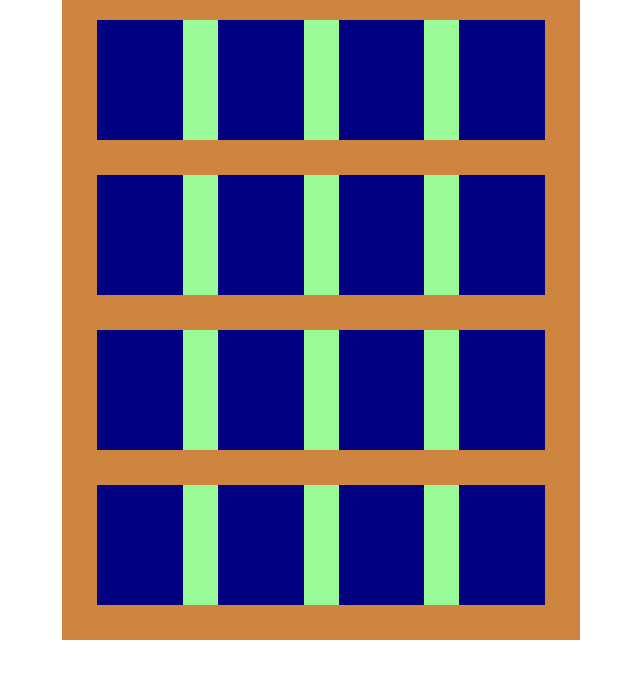
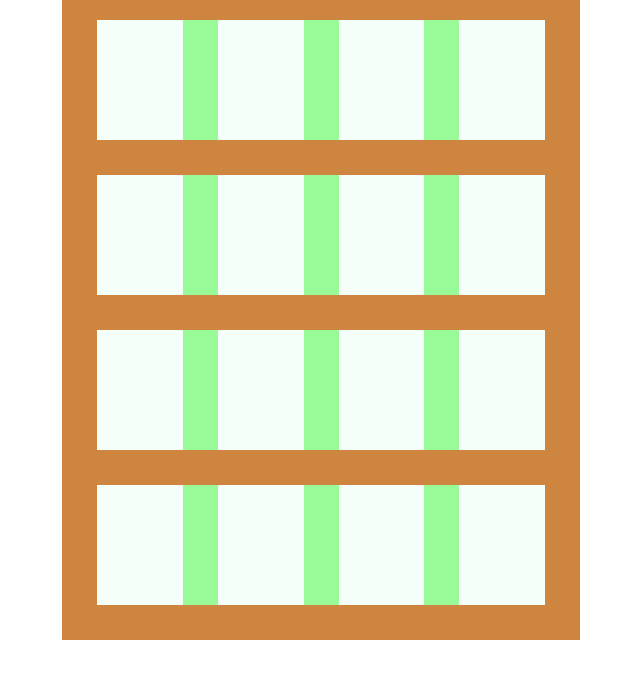
Before and after one commit to veselinn16/memory-game-project, a website: page index.html in a window 1280 px wide. Shown: the part 120-798 px from the top of the page, without its empty margins (319-959 px from the left). Drawn offline with Linux system fonts and the light colour scheme.

Commit message:
add dimensions to cards

```diff
--- /dev/null
+++ b/sass/components/_card.scss
@@ -0,0 +1,5 @@
+.card {
+    width: 100%;
+    height: 100%;
+    background-color: mintcream;
+}
--- a/sass/main.scss
+++ b/sass/main.scss
@@ -8,3 +8,4 @@
 @import "layout/game";
 
 @import "components/grid";
+@import "components/card";
```
Also changed, not shown: css/styles.css.
